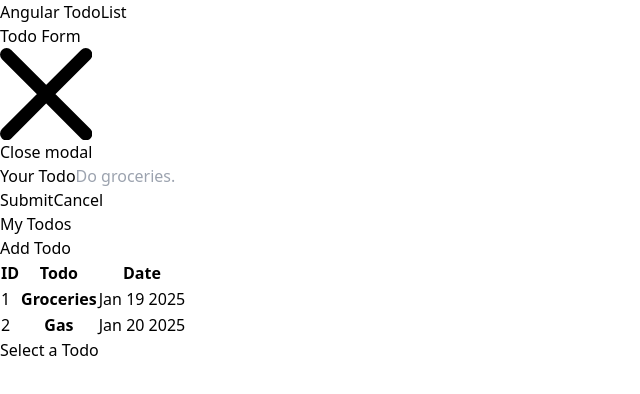
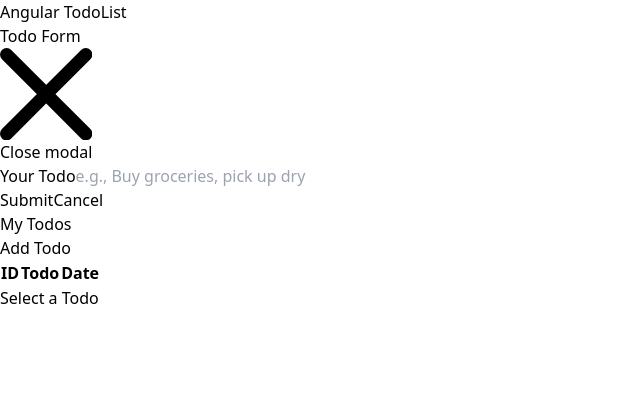
Before and after one commit to jimenezraul/angular-todolist, an Angular app: page / in a window 1280 px wide. Both pictures are taken after a click on the button "Add Todo". Shown: the top 394 px of the page, without its empty margins (0-640 px from the left). Built offline with nearby package versions, Linux system fonts and the light colour scheme.

Commit message:
refactor modal and todo components; implement form submission for todo addition, enhance date formatting, and improve local storage integration

```diff
--- a/src/app/shared/modal/modal.component.html
+++ b/src/app/shared/modal/modal.component.html
@@ -3,7 +3,7 @@
     class="fixed inset-0 z-50 flex justify-center items-center bg-black bg-opacity-50">
     <div class="relative p-4 w-full max-w-2xl max-h-full">
         <!-- Modal content -->
-        <div class="relative bg-white rounded-lg shadow">
+        <form (ngSubmit)="onSaveTodo()" class="relative bg-white rounded-lg shadow">
             <!-- Modal header -->
             <div class="flex items-center justify-between p-4 md:p-5 border-b rounded-t">
                 <h3 class="text-xl font-semibold text-gray-900">
@@ -23,17 +23,18 @@
             <!-- Modal body -->
             <div class="p-4 md:p-5 space-y-4">
                 <div class="mb-5">
-                    <label for="email" class="block mb-2 text-sm font-medium text-gray-900">Your
+                    <label for="title" class="block mb-2 text-sm font-medium text-gray-900">Your
                         Todo</label>
-                    <input type="email" id="email"
+                    <input type="title" id="title" name="title"
+                    [(ngModel)]="enteredTitle"
                         class="bg-gray-50 border border-gray-300 text-gray-900 text-sm rounded-lg focus:ring-blue-500 focus:border-blue-500 block w-full p-2.5"
-                        placeholder="Do groceries." required />
+                        placeholder="e.g., Buy groceries, pick up dry cleaning..." required />
                 </div>
 
             </div>
             <!-- Modal footer -->
             <div class="flex justify-end items-center p-4 md:p-5 border-t border-gray-200 rounded-b">
-                <button data-modal-hide="default-modal" type="button"
+                <button data-modal-hide="default-modal" type="submit"
                     class="text-white bg-blue-700 hover:bg-blue-800 focus:ring-4 focus:outline-none focus:ring-blue-300 font-medium rounded-lg text-sm px-5 py-2.5 text-center">
                     Submit
                 </button>
@@ -42,6 +43,6 @@
                     Cancel
                 </button>
             </div>
-        </div>
+        </form>
     </div>
 </div>
--- a/src/app/shared/modal/modal.component.ts
+++ b/src/app/shared/modal/modal.component.ts
@@ -1,15 +1,27 @@
 import { Component, EventEmitter, Output } from '@angular/core';
+import { FormsModule } from '@angular/forms';
+import { TodoService } from '../todos/todo.service';
 
 @Component({
   selector: 'app-modal',
-  imports: [],
+  imports: [FormsModule],
   templateUrl: './modal.component.html',
   styleUrl: './modal.component.css',
 })
 export class ModalComponent {
   @Output() modalClosed = new EventEmitter<void>()
+  constructor(private todoService: TodoService) { }
+  enteredTitle = ""
 
   onClosed() {
     this.modalClosed.emit()
   }
+
+  onSaveTodo() {
+    if (this.enteredTitle.trim() !== "") {
+      this.todoService.addTodo(this.enteredTitle);
+      this.enteredTitle = "";
+      this.modalClosed.emit();
+    }
+  }
 }
--- a/src/app/shared/todo-detail/todo-detail.component.html
+++ b/src/app/shared/todo-detail/todo-detail.component.html
@@ -2,7 +2,7 @@
 <div class="p-6 bg-white border border-white rounded-lg shadow">
     <div class="flex flex-wrap justify-between items-center">
         <h5 class="mb-2 text-2xl font-bold tracking-tight text-gray-600">{{ todoDetail.todo }}</h5>
-        <p class="mb-3 font-normal text-gray-700 dark:text-gray-400">{{ todoDetail.date }}</p>
+        <p class="mb-3 font-normal text-gray-700 dark:text-gray-400">{{ todoDetail.date | date: 'mediumDate' }}</p>
     </div>
     <div class="flex justify-end">
         <button (click)="removeTodo(todoDetail.id)"
--- a/src/app/shared/todo-detail/todo-detail.component.ts
+++ b/src/app/shared/todo-detail/todo-detail.component.ts
@@ -1,10 +1,11 @@
 import { Component, inject } from '@angular/core';
 import { TodoService } from '../todos/todo.service';
+import { DatePipe } from '@angular/common';
 
 
 @Component({
   selector: 'app-todo-detail',
-  imports: [],
+  imports: [DatePipe],
   templateUrl: './todo-detail.component.html',
   styleUrl: './todo-detail.component.css'
 })
--- a/src/app/shared/todos/todo.service.ts
+++ b/src/app/shared/todos/todo.service.ts
@@ -6,20 +6,15 @@ import { Todo } from './todo.model';
 })
 export class TodoService {
     private selectedTodo: Todo | null = null;
-    private todos: Todo[] = [
-        {
-            id: '1',
-            todo: "Groceries",
-            date: 'Jan 19 2025',
-        },
-        {
-            id: '2',
-            todo: "Gas",
-            date: 'Jan 20 2025',
+    private todos: Todo[] = [];
+
+    constructor() {
+        const todos = localStorage.getItem('todos')
+
+        if (todos) {
+            this.todos = JSON.parse(todos)
         }
-    ];
-
-    constructor() { }
+    }
 
     // Get all todos
     getTodos(): Todo[] {
@@ -29,7 +24,7 @@ export class TodoService {
     // Add a new todo
     addTodo(todo: string): void {
         const id = this.generateId()
-        const now = Date.now.toString()
+        const now = new Date().getTime().toString()
 
         const newTodos = {
             id: id,
--- a/src/app/shared/todos/todos.component.html
+++ b/src/app/shared/todos/todos.component.html
@@ -20,11 +20,11 @@
                 <td class="px-6 py-4">
                     {{ todo.id }}
                 </td>
-                <th scope="row" class="px-6 py-4 font-medium text-gray-900 whitespace-nowrap">
+                <th scope="row" class="px-6 py-4 font-medium text-gray-700 whitespace-nowrap">
                     {{ todo.todo }}
                 </th>
                 <td class="px-6 py-4">
-                    {{ todo.date }}
+                    {{ todo.date | date: 'mediumDate' }}
                 </td>
             </tr>
             }
--- a/src/app/shared/todos/todos.component.ts
+++ b/src/app/shared/todos/todos.component.ts
@@ -1,9 +1,10 @@
-import { Component, Input, Output, EventEmitter, inject } from '@angular/core';
+import { Component } from '@angular/core';
 import { TodoService } from './todo.service';
+import { DatePipe } from '@angular/common';
 
 @Component({
   selector: 'app-todos',
-  imports: [],
+  imports: [DatePipe],
   templateUrl: './todos.component.html',
   styleUrl: './todos.component.css'
 })
```
